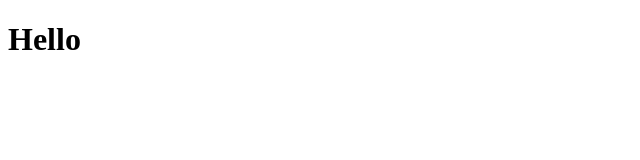
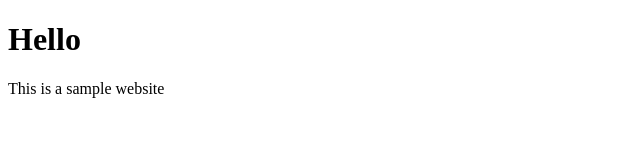
Before and after one commit to koldovsky/lv238-sample, a plain HTML site: page index.html in a window 1280 px wide. Shown: the whole page, without its empty margins (0-640 px from the left). Drawn offline with Linux system fonts and the light colour scheme.

Commit message:
Added new text

```diff
--- a/index.html
+++ b/index.html
@@ -6,5 +6,6 @@
 </head>
 <body>
     <h1>Hello</h1>
+    <p>This is a sample website</p>
 </body>
 </html>
```
